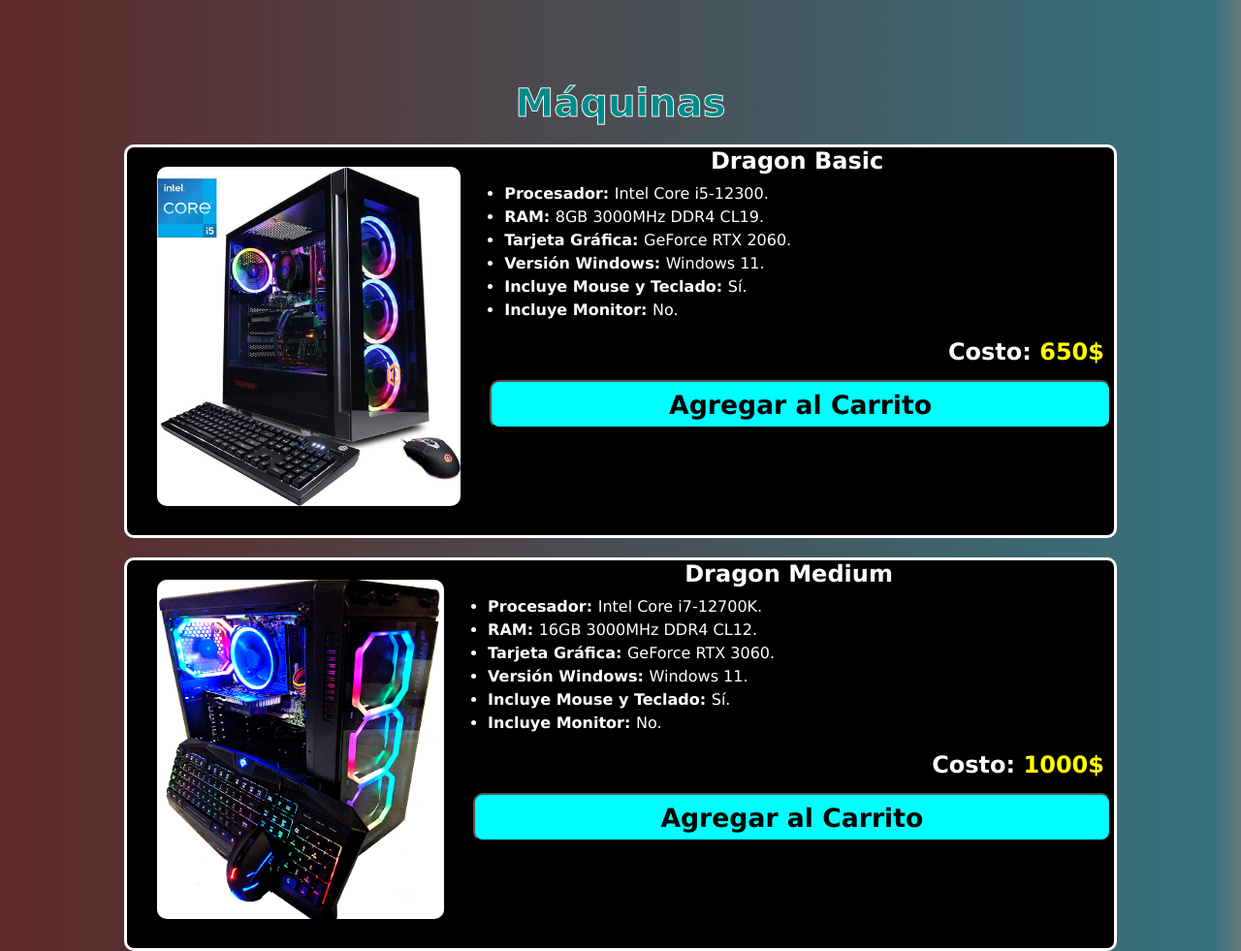
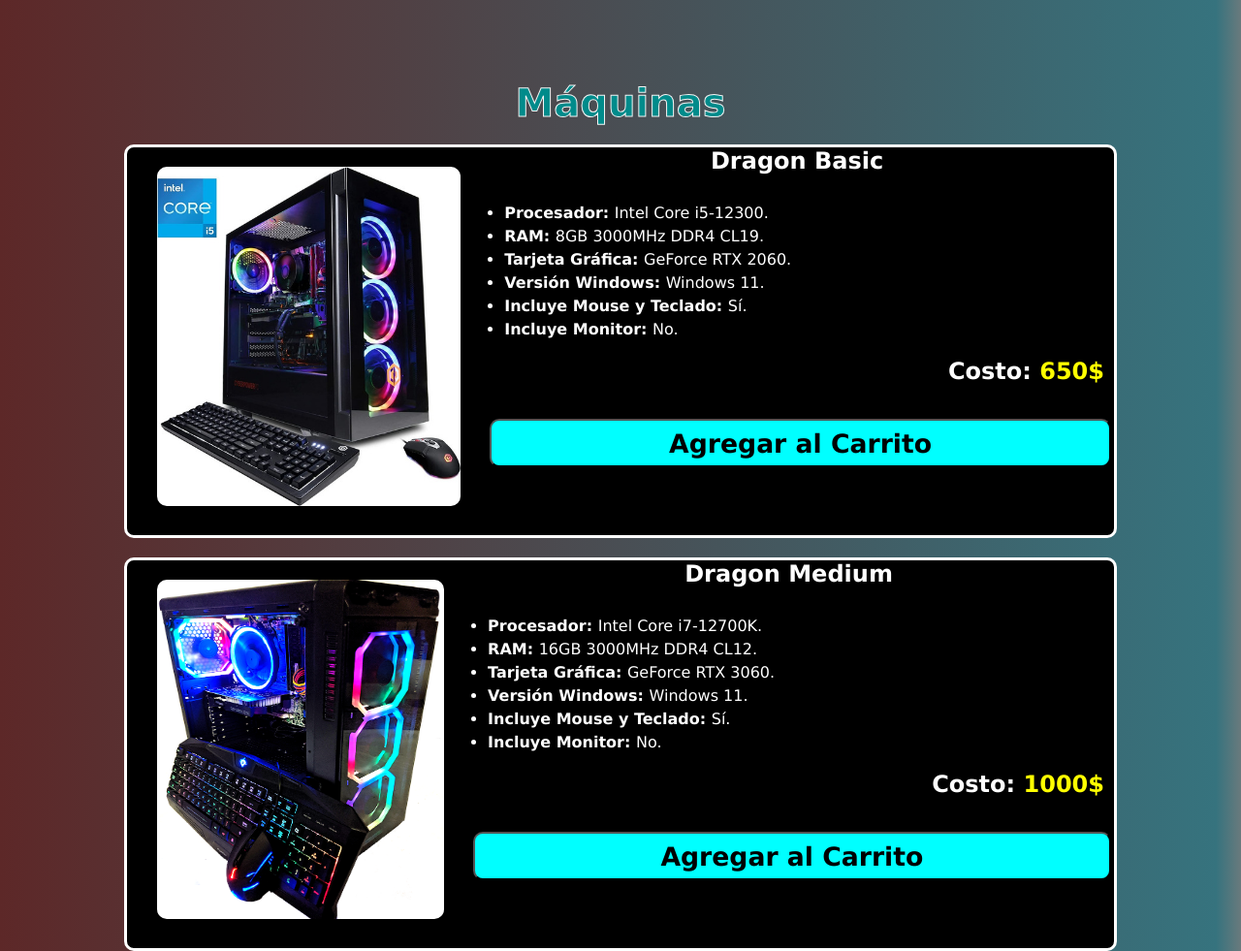
Before and after one commit to DiegoEfu/multimedia-3, a plain HTML site: page index.html in a window 1280 px wide. Shown: the part 837-1818 px from the top of the page at 97% size. Drawn offline with Linux system fonts and the light colour scheme.

Commit message:
arreglado detalles

```diff
--- a/assets/css/styles.css
+++ b/assets/css/styles.css
@@ -101,7 +101,7 @@
     width: 100%;
     background-size: cover;
     background-repeat: no-repeat;
-    height: 80vh;
+    height: 90vh;
     overflow: auto;
 
     display: flex;
@@ -159,6 +159,7 @@
 
 .tarjeta-producto{
     margin-top: 20px;
+    margin-bottom: 5px;
     background-color: black;
     border: 3px white solid;
     border-radius: 10px;
@@ -166,7 +167,7 @@
 
     display: flex;
     color: white;
-} /*h2*/
+}
 
 .tarjeta-imagen{
     width: 450px;
@@ -185,7 +186,7 @@
 .tarjeta-contenido > h3{
     text-align: center;
     font-size: 18pt;
-    margin-bottom: 10px;
+    margin-bottom: 30px;
 }
 
 .tarjeta-contenido > ul{
```
